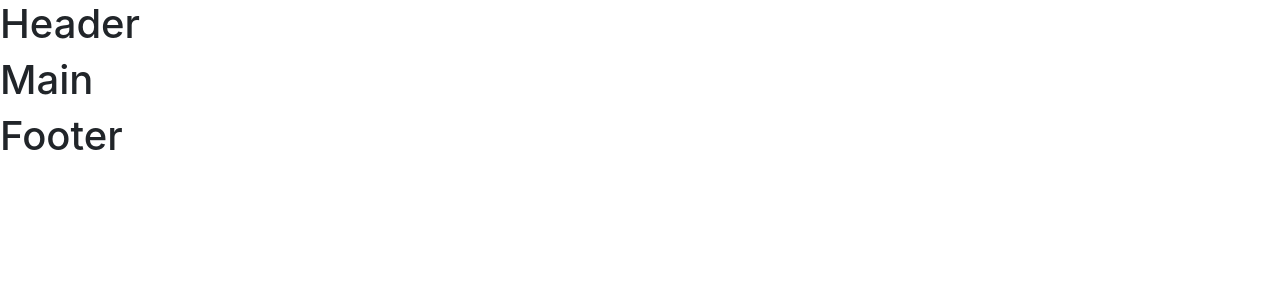
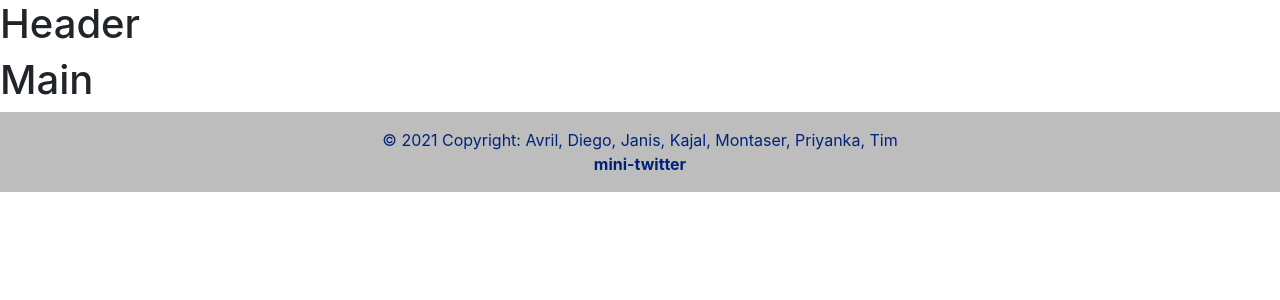
Before and after one commit to kajalben/wbs-mini-twitter, a React (Create React App) app: page / in a window 1280 px wide. Shown: the top 300 px of the page. Built offline with nearby package versions, Linux system fonts and the light colour scheme.

Commit message:
add footer

```diff
--- a/src/App.js
+++ b/src/App.js
@@ -1,6 +1,7 @@
 import Header from './components/Header';
 import Footer from './components/Footer';
 import Main from './components/Main';
+import Profile from './components/Profile';
 
 function App() {
   return (
@@ -8,6 +9,7 @@ function App() {
       <Header />
       <Main />
       <Footer />
+
     </div>
   );
 }
--- a/src/components/Footer.js
+++ b/src/components/Footer.js
@@ -2,7 +2,18 @@
 
 const Footer = () =>{
     return(
-        <h1>Footer</h1>
+
+        <div className="text-center p-3" style={{backgroundColor: '#bdbdbd', color: '#00227b'}}>
+
+        © 2021 Copyright: Avril, Diego, Janis, Kajal, Montaser, Priyanka, Tim
+        <br></br>
+        <a className="text-dark" href="https://github.com/kajalben/wbs-mini-twitter">
+            <b style={{color: '#00227b'}}>
+            mini-twitter
+            </b>
+             </a>
+
+      </div>
     );
 }
 
```
Also changed, not shown: src/components/Profile.js (added), 1 other file (tests, documents, lock files or other folders).
